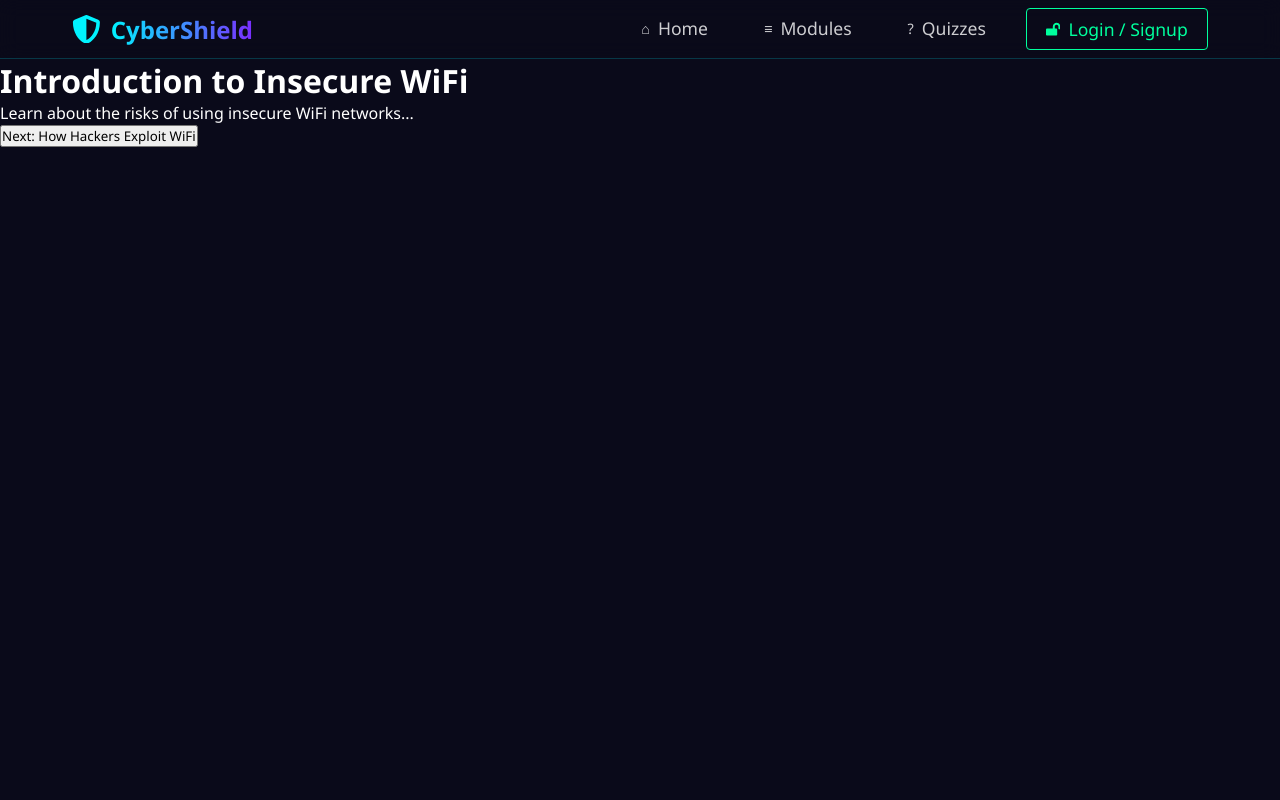
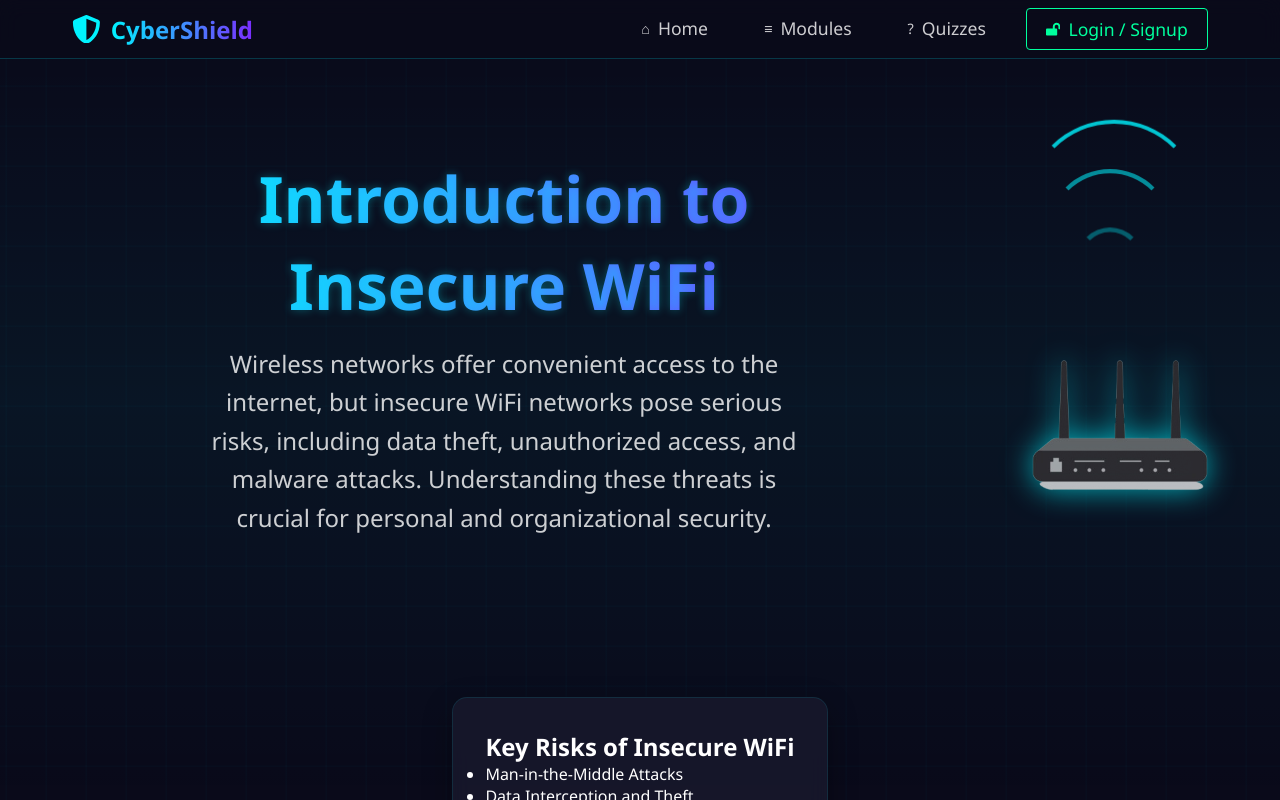
Before and after one commit to teolentu1/scenarios2, a React (Create React App) app: page /modules/unsecured-wifi in a window 1280 px wide. Shown: the top 800 px of the page. Built offline with nearby package versions, Linux system fonts and the light colour scheme.

Commit message:
design and content for introduction of first module page

```diff
--- a/src/pages/module1/Intro1.js
+++ b/src/pages/module1/Intro1.js
@@ -1,18 +1,52 @@
 import React from 'react';
 import { Link } from 'react-router-dom';
+import "./Module1.css";
+import routerImage from './router.png'; // Make sure this path is correct
 
 const Intro1 = () => {
   return (
-    <div>
-      <h1>Introduction to Insecure WiFi</h1>
-      <p>Learn about the risks of using insecure WiFi networks...</p>
+    <div className="cyber-home">
+      <div className="cyber-grid"></div>
+      <div className="cyber-lines"></div>
 
-      {/* Button to navigate to the Attacks page */}
-      <Link to="/attacks">
-        <button>Next: How Hackers Exploit WiFi</button>
-      </Link>
+      <div className="cyber-content">
+        <div className="cyber-hero-container">
+          <div className="cyber-hero">
+            <h1 className="cyber-title">Introduction to Insecure WiFi</h1>
+            <p className="cyber-subtitle">
+              Wireless networks offer convenient access to the internet, but insecure WiFi networks pose serious risks,
+              including data theft, unauthorized access, and malware attacks. Understanding these threats is crucial for
+              personal and organizational security.
+            </p>
+          </div>
+          <div className="wifi-animation-container">
+            <div className="wifi-animation">
+              <div className="wifi-signal signal-1"></div>
+              <div className="wifi-signal signal-2"></div>
+              <div className="wifi-signal signal-3"></div>
+            </div>
+            <img src={routerImage} alt="WiFi Router" className="router-image" />
+          </div>
+        </div>
+
+        <div className="cyber-card">
+          <h2>Key Risks of Insecure WiFi</h2>
+          <ul>
+            <li>Man-in-the-Middle Attacks</li>
+            <li>Data Interception and Theft</li>
+            <li>Unauthorized Network Access</li>
+            <li>Injection of Malicious Software</li>
+          </ul>
+        </div>
+
+        <Link to="/attacks">
+          <button className="cyber-button">
+            Next: How Hackers Exploit WiFi
+          </button>
+        </Link>
+      </div>
     </div>
   );
 };
 
-export default Intro1; // Use Intro instead of UnsecuredWifi
+export default Intro1;
--- /dev/null
+++ b/src/pages/module1/Module1.css
@@ -0,0 +1,173 @@
+/* Add to your existing Module1.css */
+
+.cyber-hero-container {
+    display: flex;
+    justify-content: space-between;
+    align-items: flex-start;
+    width: 100%;
+    max-width: 1200px;
+    margin-bottom: 3rem;
+  }
+
+  .wifi-animation-container {
+    display: flex;
+    flex-direction: column;
+    align-items: center;
+    margin-left: 2rem;
+    position: relative;
+    min-width: 240px;
+  }
+
+  .wifi-animation {
+    position: relative;
+    width: 180px;
+    height: 180px;
+    display: flex;
+    justify-content: center;
+    align-items: flex-end;
+  }
+
+  .wifi-signal {
+    position: absolute;
+    border: 4px solid var(--cyber-blue);
+    border-radius: 50%;
+    border-bottom-color: transparent;
+    border-left-color: transparent;
+    border-right-color: transparent;
+    animation: wifi-wave 2s infinite ease-out;
+    opacity: 0;
+    bottom: 0;
+    transform-origin: center bottom;
+  }
+
+  .signal-1 {
+    width: 60px;
+    height: 60px;
+    margin-left: -20px;
+    animation-delay: 0.2s;
+  }
+
+  .signal-2 {
+    width: 120px;
+    height: 120px;
+    margin-left: -20px;
+    animation-delay: 0.4s;
+  }
+
+  .signal-3 {
+    width: 180px;
+    height: 180px;
+    margin-left: -12px;
+    animation-delay: 0.6s;
+  }
+
+  .router-image {
+    width: 240px;
+    height: auto;
+    filter: drop-shadow(0 0 15px rgba(0, 243, 255, 0.7));
+  }
+
+  @keyframes wifi-wave {
+    0% {
+      transform: scale(0.5);
+      opacity: 0;
+      bottom: 0;
+    }
+    50% {
+      opacity: 0.8;
+    }
+    100% {
+      transform: scale(1.2);
+      opacity: 0;
+      bottom: 10px;
+    }
+  }
+
+  @media (max-width: 768px) {
+    .cyber-hero-container {
+      flex-direction: column;
+      align-items: center;
+    }
+
+    .wifi-animation-container {
+      margin: 2rem 0 0 0;
+      order: 1;
+    }
+
+    .cyber-hero {
+      order: 2;
+      text-align: center;
+    }
+
+    .cyber-subtitle {
+      text-align: left;
+    }
+
+    .wifi-animation {
+      width: 150px;
+      height: 150px;
+    }
+
+    .signal-1 {
+      width: 50px;
+      height: 50px;
+      margin-left: -25px;
+    }
+
+    .signal-2 {
+      width: 100px;
+      height: 100px;
+      margin-left: -50px;
+    }
+
+    .signal-3 {
+      width: 150px;
+      height: 150px;
+      margin-left: -75px;
+    }
+
+    .router-image {
+      width: 150px;
+    }
+
+    @keyframes wifi-wave {
+      100% {
+        bottom: 10px;
+      }
+    }
+  }
+
+  @media (max-width: 480px) {
+    .wifi-animation {
+      width: 120px;
+      height: 120px;
+    }
+
+    .signal-1 {
+      width: 40px;
+      height: 40px;
+      margin-left: -20px;
+    }
+
+    .signal-2 {
+      width: 80px;
+      height: 80px;
+      margin-left: -40px;
+    }
+
+    .signal-3 {
+      width: 120px;
+      height: 120px;
+      margin-left: -60px;
+    }
+
+    .router-image {
+      width: 120px;
+    }
+
+    @keyframes wifi-wave {
+      100% {
+        bottom: 80px;
+      }
+    }
+  }
```
Also changed, not shown: src/pages/module1/router.png (added).
